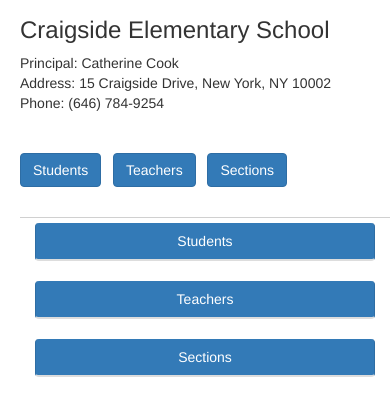
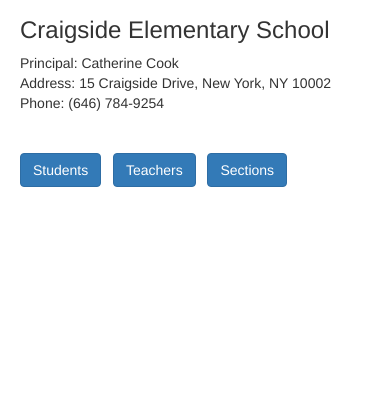
Before and after one commit to peterhend/schools, a Flask app: page /districts/1/schools/1/ in a window 390 px wide. Shown: the part 55-471 px from the top of the page. Run offline with Flask 2, Linux system fonts and the light colour scheme; some libraries are stand-ins or nearby versions.

Commit message:
Update responsive layout

```diff
--- a/templates/school.html
+++ b/templates/school.html
@@ -46,7 +46,7 @@ Phone: {{school.phone}}</p>
 	<a  class="btn btn-primary" href='{{url_for('showAllSections', district_id=district_id, school_id=school.id)}}'>Sections</a>
 <p>&nbsp;</p>
 
-<div class="container">
+<div class="container" style="display:none;">
     <div class="row" style="border-top: 1px solid #d0d0d0; padding-top: 5px;">
         <div class="col-sm-4">
         	<table class="table table-striped" style="width:100%">
```
